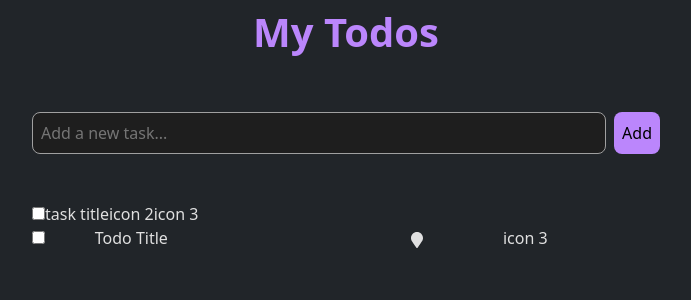
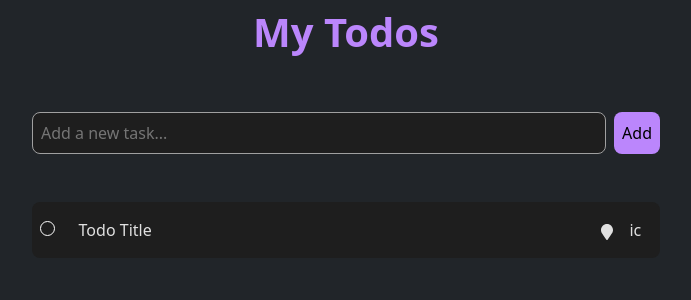
Before and after one commit to kirtan-bhavsar/ToDo-MERN, a React (Vite) app in the folder client/: page / in a window 1280 px wide. Shown: the top 300 px of the page, without its empty margins (294-985 px from the left). Built offline with nearby package versions, Linux system fonts and the light colour scheme.

Commit message:
added_App.cssApp.jsx_CheckboxAnimation_Dt:10042025

```diff
--- a/client/package.json
+++ b/client/package.json
@@ -10,6 +10,8 @@
     "preview": "vite preview"
   },
   "dependencies": {
+    "@fortawesome/fontawesome-svg-core": "^6.7.2",
+    "@fortawesome/react-fontawesome": "^0.2.2",
     "axios": "^1.8.4",
     "bootstrap": "^5.3.5",
     "react": "^19.0.0",
--- a/client/src/App.jsx
+++ b/client/src/App.jsx
@@ -1,29 +1,25 @@
 import React, { useState } from "react";
-import axios from 'axios';
+import axios from "axios";
 // import { useState } from "react";
-import {FaMapMarker} from 'react-icons/fa';
-
+import { FaMapMarker } from "react-icons/fa";
 
 const App = () => {
-
-  const [data,setData] = useState({
-    title:""
+  const [data, setData] = useState({
+    title: "",
   });
 
-const addTask = async(e) => {
-
+  const addTask = async (e) => {
     console.log(data);
 
     e.preventDefault();
 
     try {
-    await axios.post('http://localhost:5500/api/v1/add',data);
+      await axios.post("http://localhost:5500/api/v1/add", data);
       console.log("API Call successful");
     } catch (error) {
       console.log(error);
     }
-
-}
+  };
 
   return (
     <>
@@ -35,26 +31,40 @@ const addTask = async(e) => {
             htmlFor="title"
             name="title"
             placeholder="Add a new task..."
-          onChange={(e) => setData({...data,title:e.target.value})}
+            onChange={(e) => setData({ ...data, title: e.target.value })}
             className="bg-custom-secondary-color addtask-input rounded-3 p-2 text-custom-secondary-color"
           />
-        <button className="" type="button" onClick={addTask}>Add</button>
+          <button className="" type="button" onClick={addTask}>
+            Add
+          </button>
         </div>
         <div className="list-todos">
-        <li className="text-custom-primary-color">
+          {/* <li className="text-custom-primary-color">
           <div className="todo-task">
             <span><input type="checkbox" /></span>
             task title
             <span>icon 2</span>
             <span>icon 3</span>
           </div>
-        </li>
+        </li> */}
           <li className="text-custom-primary-color">
-          <div className="todo-task d-flex">
-            <span style={ {width:"10%"} }><input type="checkbox" /></span>
-            <span style={ {width:"50%"} }>Todo Title</span>
-            <span style={ {width:"15%"} }><FaMapMarker/></span>
-            <span style={ {width:"15%"} }>icon 3</span>
+            <div className="todo-task d-flex bg-custom-secondary-color h-25">
+              {/* <span style={ {width:"5%"} } className="mx-2"><input type="checkbox" /></span> */}
+              <span style={{ width: "5%" }} className="mx-2 py-3">
+                <input type="checkbox" id="isTodoCompleted" hidden/>
+                <label
+                  htmlFor="isTodoCompleted"
+                  id="isTodoCompletedLabel"
+                >
+                  <span className="line line1"></span>
+                  <span className="line line2"></span>
+                </label>
+              </span>
+              <span style={{ width: "85%" }} className=" py-3">Todo Title</span>
+              <span className="py-2" style={{ width: "5%" }}>
+                <FaMapMarker />
+              </span>
+              <span className="py-2" style={{ width: "5%" }}>ic</span>
             </div>
           </li>
         </div>
--- a/client/src/index.css
+++ b/client/src/index.css
@@ -7,6 +7,10 @@
 --danger: #CF6679;
 --border-color: #2D2D2D;
 --completed-text: #616161; */
+
+body {
+  box-sizing: border-box;
+}
 
 .text-custom-color {
   color: rgb(31, 103, 161);
@@ -107,3 +111,60 @@ input:focus {
   list-style: none;
   /* width: 50%; */
 }
+
+.todo-task {
+  align-items: center;
+  border-radius: 8px;
+}
+
+.todo-task input {
+  border-radius: 5px;
+}
+
+#isTodoCompletedLabel {
+  border: 1px solid white;
+  width: 15px;
+  height: 15px;
+  border-radius: 50%;
+  transition: 0.3s;
+  overflow: hidden;
+}
+
+.line {
+  display: inline-block;
+  background-color: #ffffff;
+  transition: 0.3s;
+}
+
+.line1 {
+  width: 3px;
+  height: 6px;
+  transform: rotate(-45deg) translate(8px, -15px);
+}
+
+#isTodoCompleted:checked + #isTodoCompletedLabel .line1 {
+  width: 2px;
+  height: 6px;
+  transform: rotate(-45deg) translate(6px, -3px);
+}
+
+/* .line2 {
+  width: 10px;0
+  height: 2px;
+  transform: rotate(-45deg) translate(1px, 1px); */
+/* } */
+.line2 {
+  width: 10px;
+  height: 2px;
+  transform: rotate(-45deg) translate(20px, -7px);
+}
+#isTodoCompleted:checked + #isTodoCompletedLabel .line2 {
+  width: 10px;
+  height: 2px;
+  transform: rotate(-45deg) translate(8px, -6px);
+}
+
+#isTodoCompleted:checked + #isTodoCompletedLabel {
+  background-color: #a874ff;
+  border-color: #a874ff;
+}
```
Also changed, not shown: 1 other file (tests, documents, lock files or other folders). Lines whose indentation alone changed are shown as unchanged.
